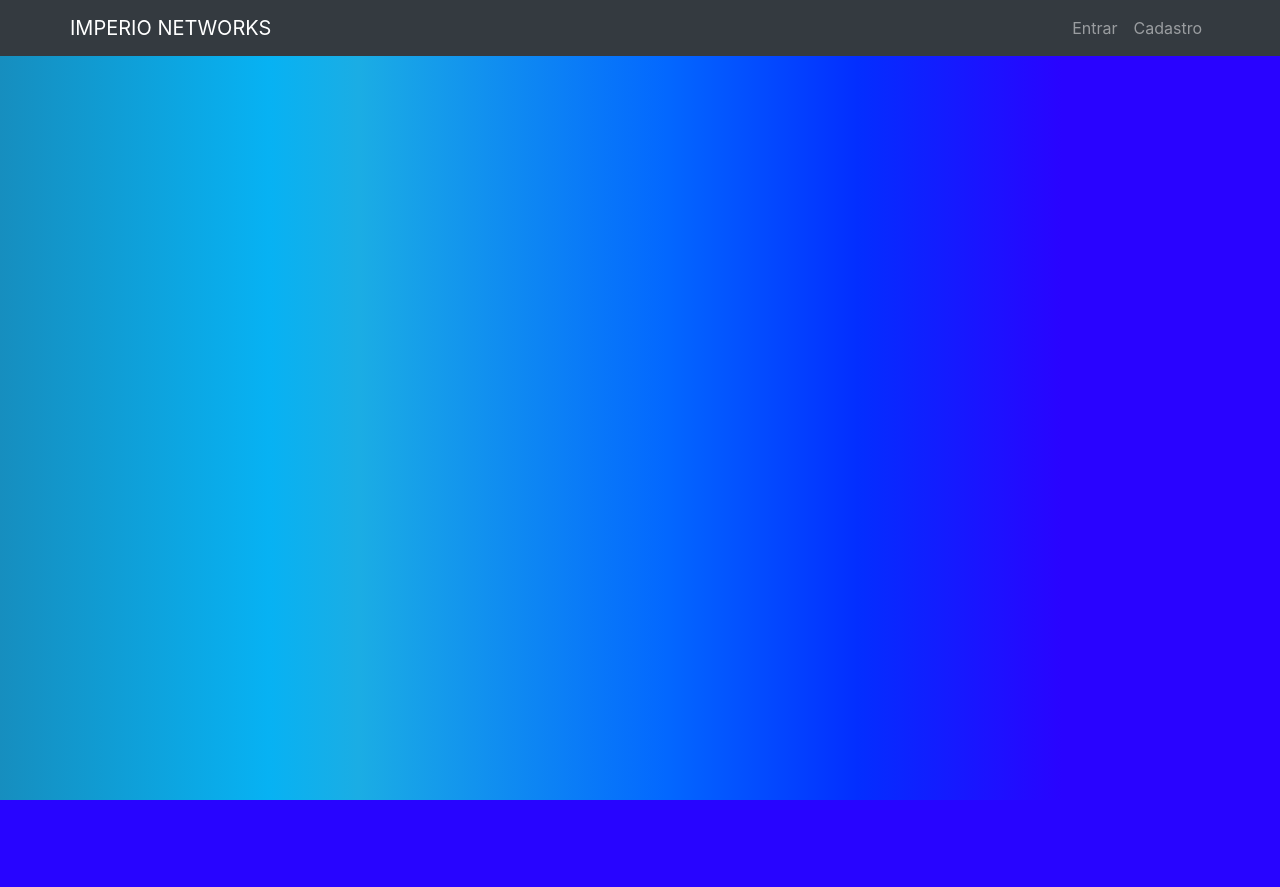
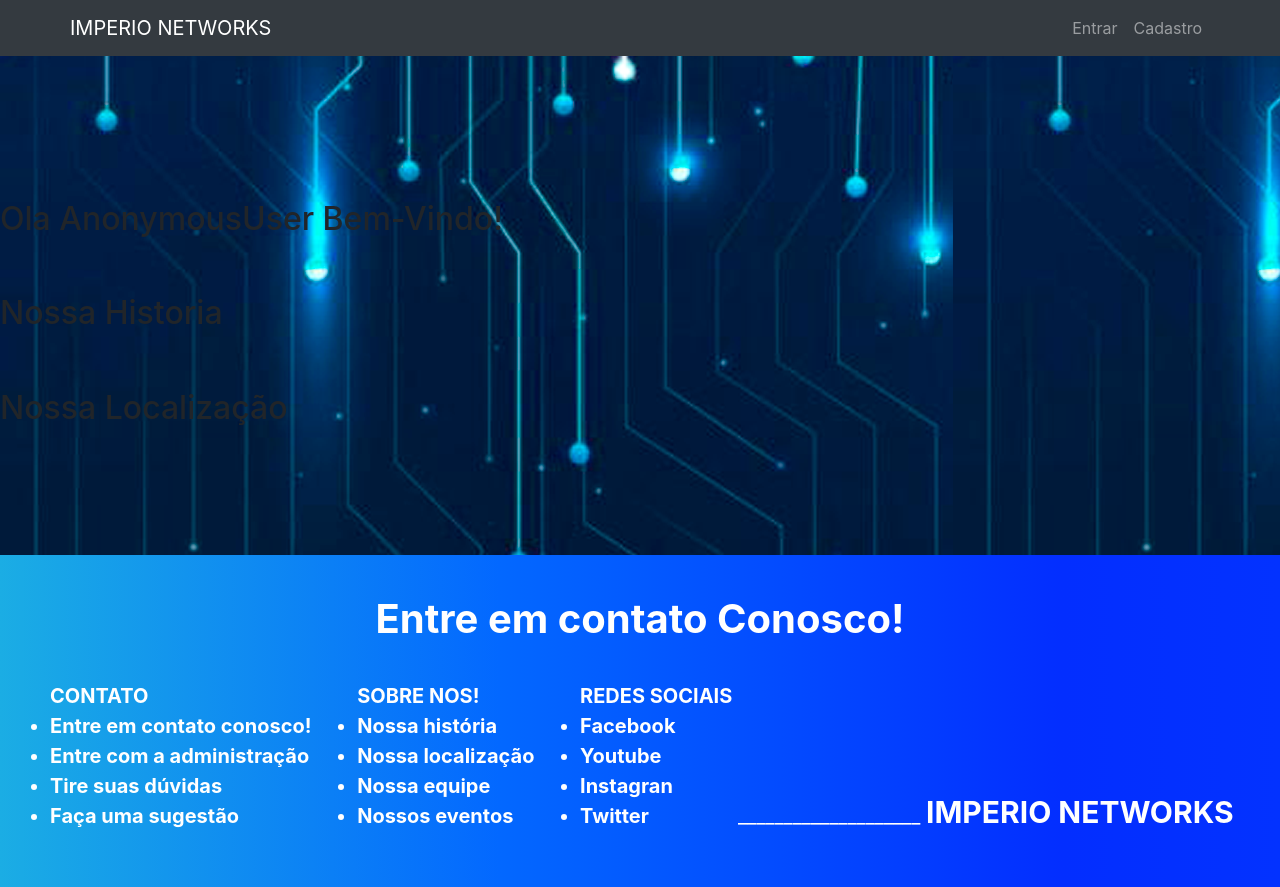
Before and after one commit to spinho010/imperio, a Django app: page / in a window 1280 px wide. Before the commit the page ends 800 px from the top, so only its background shows below. Run offline with Django 3.2, Linux system fonts and the light colour scheme; some libraries are stand-ins or nearby versions.

Commit message:
primeiras CSS

```diff
--- a/templates/base.html
+++ b/templates/base.html
@@ -39,5 +39,6 @@
     <script src="https://code.jquery.com/jquery-3.5.1.slim.min.js" integrity="sha384-DfXdz2htPH0lsSSs5nCTpuj/zy4C+OGpamoFVy38MVBnE+IbbVYUew+OrCXaRkfj" crossorigin="anonymous"></script>
     <script src="https://cdn.jsdelivr.net/npm/popper.js@1.16.1/dist/umd/popper.min.js" integrity="sha384-9/reFTGAW83EW2RDu2S0VKaIzap3H66lZH81PoYlFhbGU+6BZp6G7niu735Sk7lN" crossorigin="anonymous"></script>
     <script src="https://stackpath.bootstrapcdn.com/bootstrap/4.5.2/js/bootstrap.min.js" integrity="sha384-B4gt1jrGC7Jh4AgTPSdUtOBvfO8shuf57BaghqFfPlYxofvL8/KUEfYiJOMMV+rV" crossorigin="anonymous"></script>
+
 </body>
 </html>
--- a/templates/home.html
+++ b/templates/home.html
@@ -7,14 +7,7 @@
     <link rel="stylesheet" href="https://stackpath.bootstrapcdn.com/bootstrap/4.5.2/css/bootstrap.min.css" integrity="sha384-JcKb8q3iqJ61gNV9KGb8thSsNjpSL0n8PARn9HuZOnIxN0hoP+VmmDGMN5t9UJ0Z" crossorigin="anonymous">
     <link rel="shortcut icon" href="{% static 'favicon.ico' %}" type="image/x-icon">
     <title>IMPERIO NETWORKS</title>
-    <style>
-        body{
-            background: rgb(22,142,191);
-            background: linear-gradient(90deg, rgba(22,142,191,1) 0%, rgba(7,178,243,1) 21%, rgba(27,173,228,1) 28%, #0368ff 52%, rgba(3,46,255,1) 67%, rgba(41,3,255,1) 83%);
-            color: white;
-            }
 
-    </style>
 </head>
 <body>
     <header>
@@ -23,6 +16,15 @@
                 <a class="navbar-brand" href="{% url 'pages:home' %}">IMPERIO NETWORKS</a>
                 <ul class="navbar-nav">
                     {% if user.is_authenticated %}
+                    <li class="nav-item">
+                        <a class="nav-link" href="/status">Rede</a>
+                    </li>
+                    <li class="nav-item">
+                        <a class="nav-link" href="/produtos">Produtos</a>
+                    </li>
+                    <li class="nav-item">
+                        <a class="nav-link" href="/admin">Administração</a>
+                    </li>
                     <li class="nav-item">
                         <a class="nav-link" href="{% url 'account_logout' %}">Sair</a>
                     </li>
@@ -40,12 +42,138 @@
     </header>
 
 
+    {% if user.is_authenticated %}
+        <h6></h6>
+    {% else %}
+        <style>
+            body{
+                background-image: url(/static/back.png);
+            }
+        </style>
+        <br><br>
+    {% endif %}
+
+
+    {% if user.is_authenticated %}
+
+        <div id="carouselSite" class="carousel slide" data-ride="carousel">
+
+            <ol class="carousel-indicators">
+                <li data-target="#carouselSite" data-slide-to="0" class="active"></li>
+                <li data-target="#carouselSite" data-slide-to="1" class="active"></li>
+                <li data-target="#carouselSite" data-slide-to="2" class="active"></li>
+            </ol>
+
+            <div class="carousel-inner">
+
+                <div class="carousel-item active">
+
+                    <img src="{% static 'midia/baner10.png' %}" alt="ft" class="img-fluid d-block">
+
+                </div>
+
+                <div class="carousel-item">
+
+                    <img src="{% static 'midia/baner20.png' %}" alt="ft" class="img-fluid d-block">
+
+                </div>
+
+                <div class="carousel-item">
+
+                    <img src="{% static 'midia/baner30.png' %}" alt="ft" class="img-fluid d-block">
+
+                </div>
+
+
+            </div>
+
+            <a href="#carouselSite" class="carousel-control-prev" role="button" data-slide="prev">
+
+                <span class="carousel-control-prev-icon"></span>
+                <span class="sr-only">Anterior</span>
+
+            </a>
+
+            <a href="#carouselSite" class="carousel-control-next" id="carouselSite" role="button" data-slide="next">
+
+                <span class="carousel-control-next-icon"></span>
+                <span class="sr-only">Proximo</span>
+
+            </a>
+
+        </div>
+
+    {% endif %}
+    <h1></h1>
+
+
+    <br><br><br>
+
+
+    <h2>Ola {{ user }} Bem-Vindo!</h2>
+    <br><br>
+    <h2>Nossa Historia</h2>
+    <br><br>
+    <h2>Nossa Localização</h2>
+</body>
+
+
+<br><br><br><br><br>
+<footer>
+        <style>
+            footer{
+                background: rgb(22,142,191);
+                background: linear-gradient(90deg, rgba(22,142,191,1) 0%, rgba(7,178,243,1) 0%, rgba(41,3,255,1) 0%, rgba(27,173,228,1) 0%, rgba(3,104,255,1) 39%, rgba(3,46,255,1) 83%, rgba(3,50,255,1) 100%);
+                color: white;
+                padding: 10px;
+                text-align: left;
+                font-size: 20px;
+                }
+                a{
+                text-decoration: none;
+                color: white;
+                }
+        </style>
+
+        <br>
+        <h1 style="text-align: center;"><strong>Entre em contato Conosco!</strong></h1><br>
+        <ul style="display: inline-block;">
+            <strong>CONTATO</strong>
+                <li><a href="#"><strong>Entre em contato conosco!</strong><br></a></li>
+                <li><a href="#"><strong>Entre com a administração</strong><br></a></li>
+                <li><a href="#"><strong>Tire suas dúvidas</strong><br></a></li>
+                <li><a href="#"><strong>Faça uma sugestão</strong><br></a></li>
+        </ul>
+
+
+
+        <ul style="display: inline-block;">
+            <strong>SOBRE NOS!</strong>
+                <li><a href="#"" target="_blank"><strong>Nossa história</strong><br></a></li>
+                <li><a href="#"" target="_blank"><strong>Nossa localização</strong><br></a></li>
+                <li><a href="#"" target="_blank"><strong>Nossa equipe</strong><br></a></li>
+                <li><a href="#"" target="_blank"><strong>Nossos eventos</strong><br></a></li>
+        </ul>
 
 
 
 
+
+        <ul style="display: inline-block;">
+            <strong>REDES SOCIAIS</strong>
+                <li><a href="#"><strong>Facebook</strong><br></a></li>
+                <li><a href="#"><strong>Youtube</strong><br></a></li>
+                <li><a href="#"><strong>Instagran</strong><br></a></li>
+                <li><a href="#"><strong>Twitter</strong><br></a></li>
+        </ul>
+
+        ____________________
+        <strong style="display: inline-block; font-size: 30px;">IMPERIO NETWORKS</strong>
+        <br><br>
+    </footer>
     <script src="https://code.jquery.com/jquery-3.5.1.slim.min.js" integrity="sha384-DfXdz2htPH0lsSSs5nCTpuj/zy4C+OGpamoFVy38MVBnE+IbbVYUew+OrCXaRkfj" crossorigin="anonymous"></script>
     <script src="https://cdn.jsdelivr.net/npm/popper.js@1.16.1/dist/umd/popper.min.js" integrity="sha384-9/reFTGAW83EW2RDu2S0VKaIzap3H66lZH81PoYlFhbGU+6BZp6G7niu735Sk7lN" crossorigin="anonymous"></script>
     <script src="https://stackpath.bootstrapcdn.com/bootstrap/4.5.2/js/bootstrap.min.js" integrity="sha384-B4gt1jrGC7Jh4AgTPSdUtOBvfO8shuf57BaghqFfPlYxofvL8/KUEfYiJOMMV+rV" crossorigin="anonymous"></script>
+
 </body>
 </html>
```
Also changed, not shown: static/back.png (added), static/midia/baner10.png (added), static/midia/baner20.png (added), static/midia/baner30.png (added).
